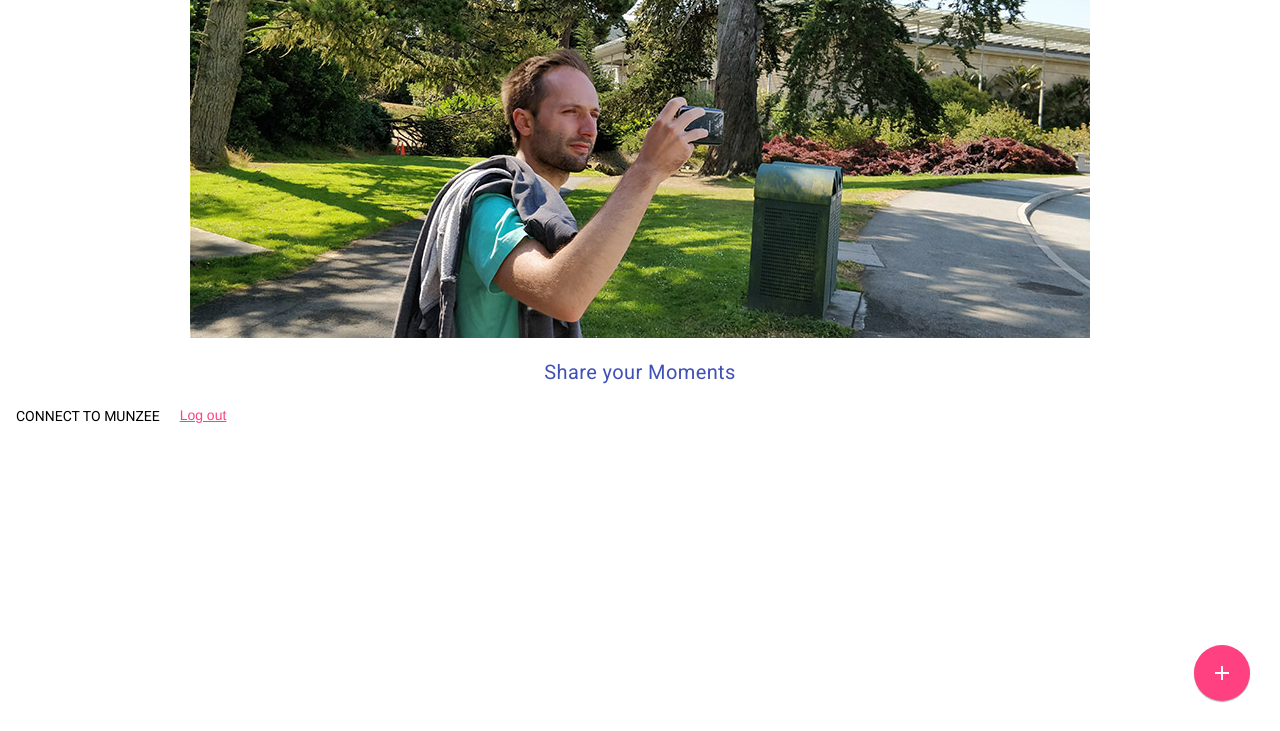
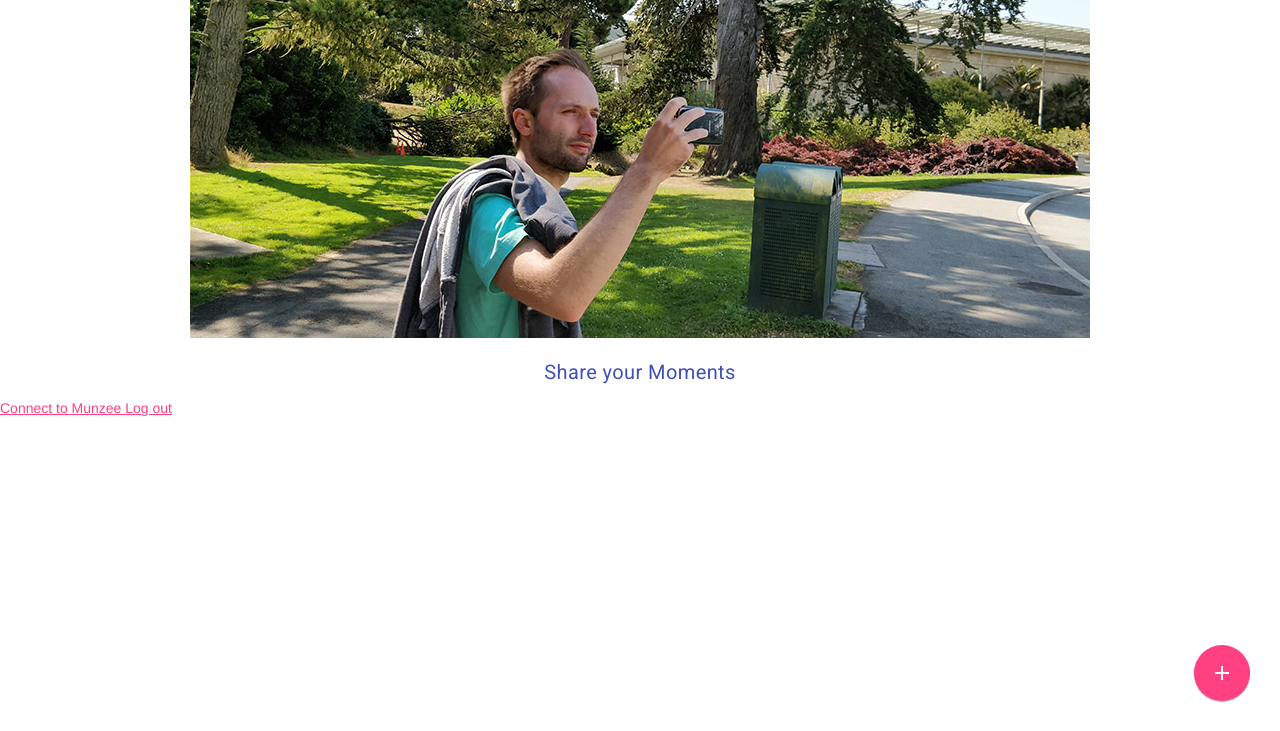
Before and after one commit to johan974/munzeefaster, a website: page public/index.html in a window 1280 px wide. Shown: the part 69-800 px from the top of the page. Drawn offline with nearby package versions, Linux system fonts and the light colour scheme.

Commit message:
Call munzee api via controller.

```diff
--- a/public/index.html
+++ b/public/index.html
@@ -94,7 +94,7 @@
       <div class="page-content">
         <h5 class="text-center mdl-color-text--primary">Share your Moments</h5>
         <div id="shared-moments"></div>
-        <button class="mdl-button mdl-js-button" onclick="loginToMunzee()">Connect to Munzee</button>
+        <a href="/munzeefaster">Connect to Munzee</button>
         <a href="/logout">Log out</a>
       </div>
       <div class="floating-button">
--- a/public/src/js/app.js
+++ b/public/src/js/app.js
@@ -15,21 +15,3 @@ window.addEventListener('beforeinstallprompt', function(event) {
   deferredPrompt = event;
   return false;
 });
-
-function loginToMunzee() {
-  var clientid = "33a0869ef82d827b98c87235247c6f1e";
-  var redirect_uri = "https://munzeefaster.herokuapp.com/handle_oauth";
-  var munzeeRQ = "https://api.munzee.com/oauth?response_type=code&client_id=" +
-        clientid + "&redirect_uri=" + redirect_uri + "&scope=read";
-  console.log( "MunzeeURL: " + munzeeRQ);
-  fetch( munzeeRQ)
-  .then( function( response) {
-    console.log( response);
-    return response.json();
-  }).then( function( response2) {
-    console.log( response2);
-    console.log( 'Answer: ' + response2.origin);
-  }).catch( function( err) {
-    console.log( 'Error: ' + err);
-  });
-}
```
